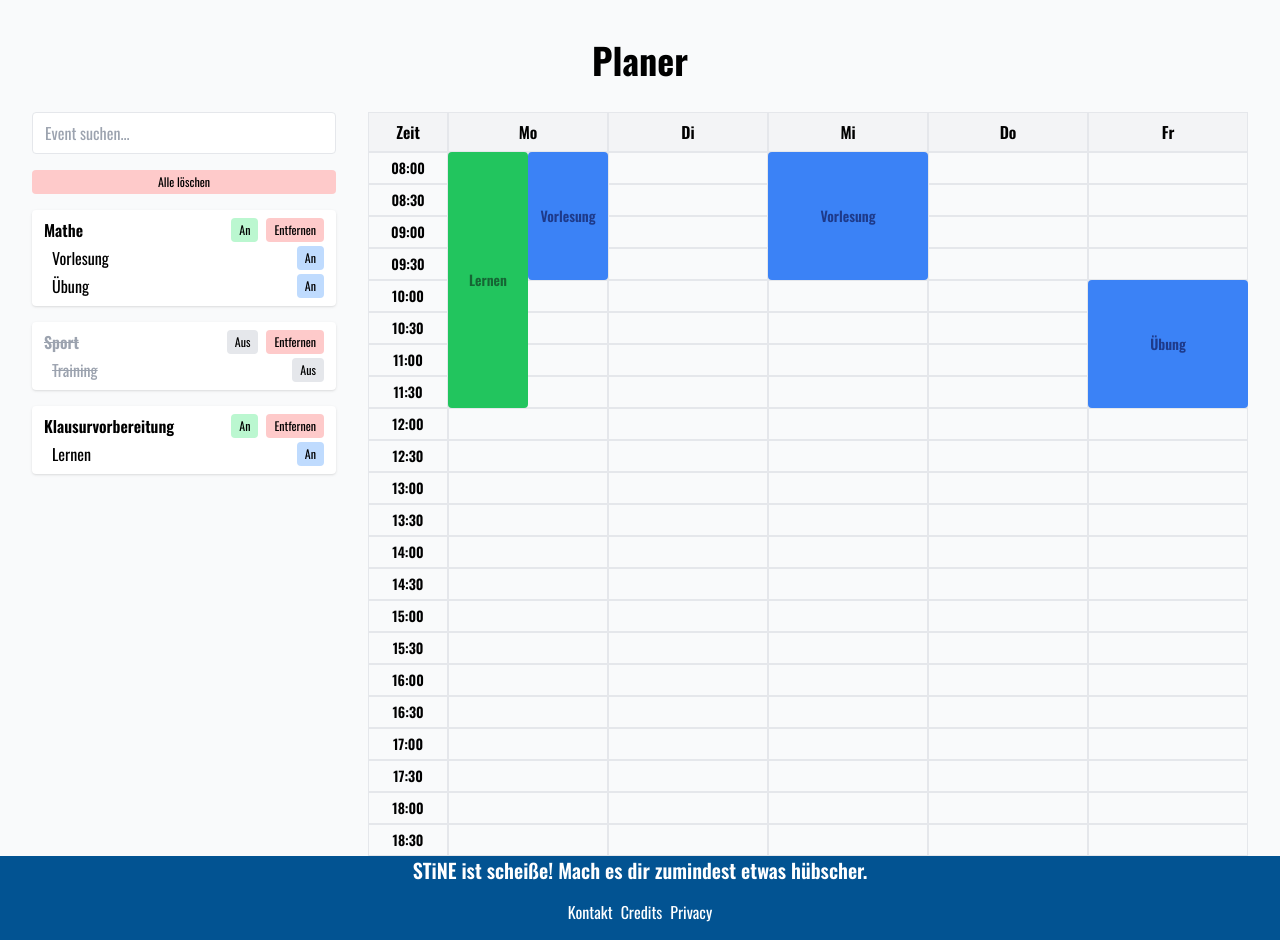
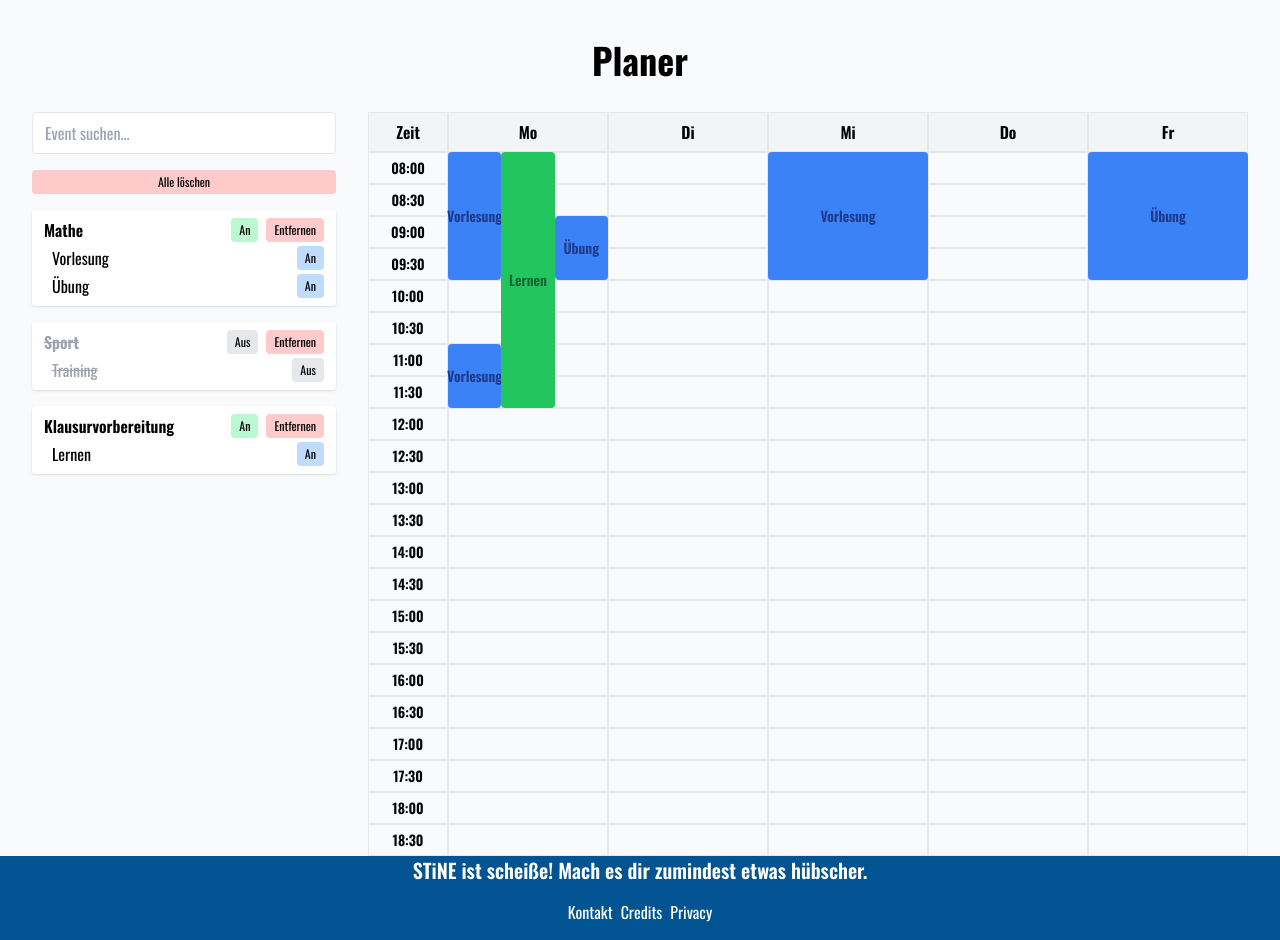
Before and after one commit to to-typ/stineultras-page, a Next.js app: page /planer in a window 1280 px wide. Built offline with nearby package versions, Linux system fonts and the light colour scheme.

Commit message:
new calender algo

```diff
--- a/src/app/planer/page.tsx
+++ b/src/app/planer/page.tsx
@@ -41,10 +41,12 @@ const dummyEvents: Event[] = [
         events: [
         {name: "Vorlesung", dates: [
             {day: "Mo", start: 8, end: 10},
+            {day: "Mo", start: 11, end: 12},
             {day: "Mi", start: 8, end: 10}],
         active: Visibility.Visible},
         {name: "Übung", dates: [
-            {day: "Fr", start: 10, end: 12}],
+            {day: "Fr", start: 8, end: 10},
+            {day: "Mo", start: 9, end: 10}],
         active: Visibility.Visible}
     ]},
     { id: 2, name: "Sport", active: Visibility.Hidden, bgcolor: "#ef4444", textcolor: "#7f1d1d",
@@ -128,20 +130,53 @@ export default function Planer() {
                 )
         );
 
+    // Überlappungen und Subspalten dynamisch vergeben
+    // Für jede Spalte (Tag)
+    const columnMap: { [col: string]: Entry[] } = {};
     for (const entry of entrys) {
-        for (const otherEntry of entrys) {
-            if (entry === otherEntry) continue;
-            if (entry.gridColumn === otherEntry.gridColumn) {
-                const [entryStart, entryEnd] = entry.gridRow.split("/").map(Number);
-                const [otherStart, otherEnd] = otherEntry.gridRow.split("/").map(Number);
-                if (entryStart < otherEnd && entryEnd > otherStart) {
-                    // Überlappung erkannt, beide Einträge leicht verschieben
-                    entry.position = "1/2";
-                    otherEntry.position = "2/2";
-                } else {
-                    entry.position = "1/1";
-                    otherEntry.position = "1/1";
+        if (!columnMap[entry.gridColumn]) columnMap[entry.gridColumn] = [];
+        columnMap[entry.gridColumn].push(entry);
+    }
+
+    console.log(columnMap);
+
+    for (const col in columnMap) {
+        const colEntries = columnMap[col];
+        // Sortiere nach Start
+        colEntries.sort((a, b) => {
+            const [aStart] = a.gridRow.split("/").map(Number);
+            const [bStart] = b.gridRow.split("/").map(Number);
+            return aStart - bStart;
+        });
+        // Subspalten-Tracking
+        const subColumns: Array<number[]> = [];
+        // Für jedes Entry merken, in welcher Subspalte es ist
+        const entrySubColIdx: Map<Entry, number> = new Map();
+        for (const entry of colEntries) {
+            const [start, end] = entry.gridRow.split("/").map(Number);
+            let assigned = false;
+            for (let i = 0; i < subColumns.length; i++) {
+                if (subColumns[i][1] <= start) {
+                    subColumns[i] = [start, end];
+                    entrySubColIdx.set(entry, i);
+                    assigned = true;
+                    break;
                 }
+            }
+            if (!assigned) {
+                subColumns.push([start, end]);
+                entrySubColIdx.set(entry, subColumns.length - 1);
+                // Jetzt: alle bisherigen Einträge müssen ihre position aktualisieren
+                for (const e of colEntries) {
+                    if (entrySubColIdx.has(e)) {
+                        const idx = entrySubColIdx.get(e)!;
+                        e.position = `${idx + 1}/${subColumns.length}`;
+                    }
+                }
+            } else {
+                // position für dieses Entry aktualisieren
+                const idx = entrySubColIdx.get(entry)!;
+                entry.position = `${idx + 1}/${subColumns.length}`;
             }
         }
     }
@@ -251,9 +286,9 @@ export default function Planer() {
                                         position: "relative",
                                         gridRow: entry.gridRow,
                                         gridColumn: entry.gridColumn,
-                                        zIndex: entry.position === "1/2" ? 3 : 2,
-                                        width: entry.position === "1/2" || entry.position === "2/2" ? "50%" : "100%",
-                                        left: entry.position === "1/2" ? "0" : entry.position === "2/2" ? "50%" : "0",
+                                        zIndex: 2,
+                                        width: `${100 / parseInt(entry.position.split("/")[1])}%`,
+                                        left: `${(parseInt(entry.position.split("/")[0]) - 1) * (100 / parseInt(entry.position.split("/")[1]))}%`,
                                         backgroundColor: entry.bgcolor,
                                         color: entry.textcolor,
                                         ...entry.style
```
